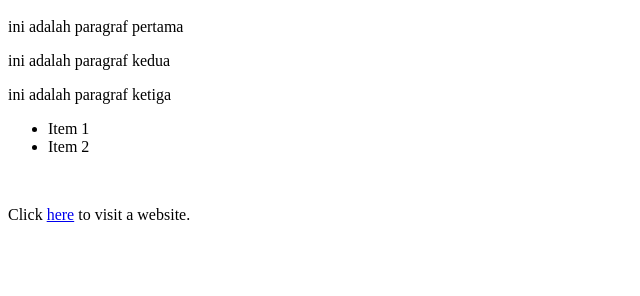
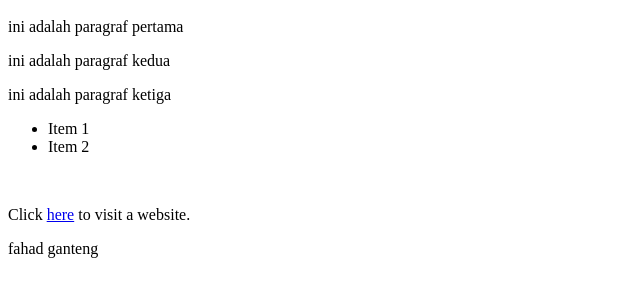
Before and after one commit to yasakamil/Yasakamil, a plain HTML site: page index.html in a window 1280 px wide. Shown: the part 48-344 px from the top of the page, without its empty margins (0-640 px from the left). Drawn offline with Linux system fonts and the light colour scheme.

Commit message:
update main fahad ganteng

```diff
--- a/index.html
+++ b/index.html
@@ -13,5 +13,6 @@
 	 </ul>
 <marquee> Coba running text ya...</marquee>
 <p>Click <a href="https://www.google.com">here</a> to visit a website.</p>
+	    <p> fahad ganteng</p>
 	</body>
 </html>
```
